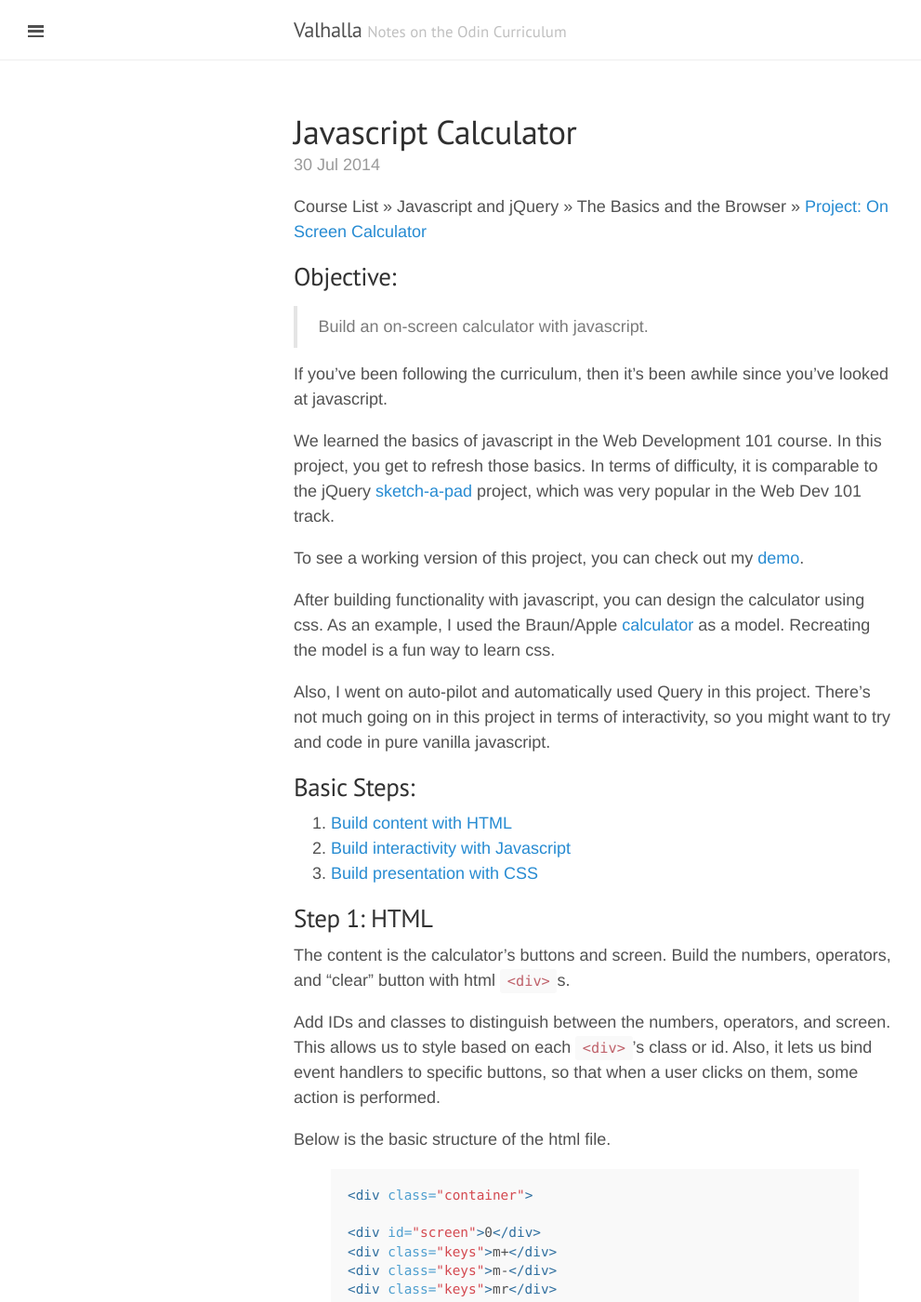
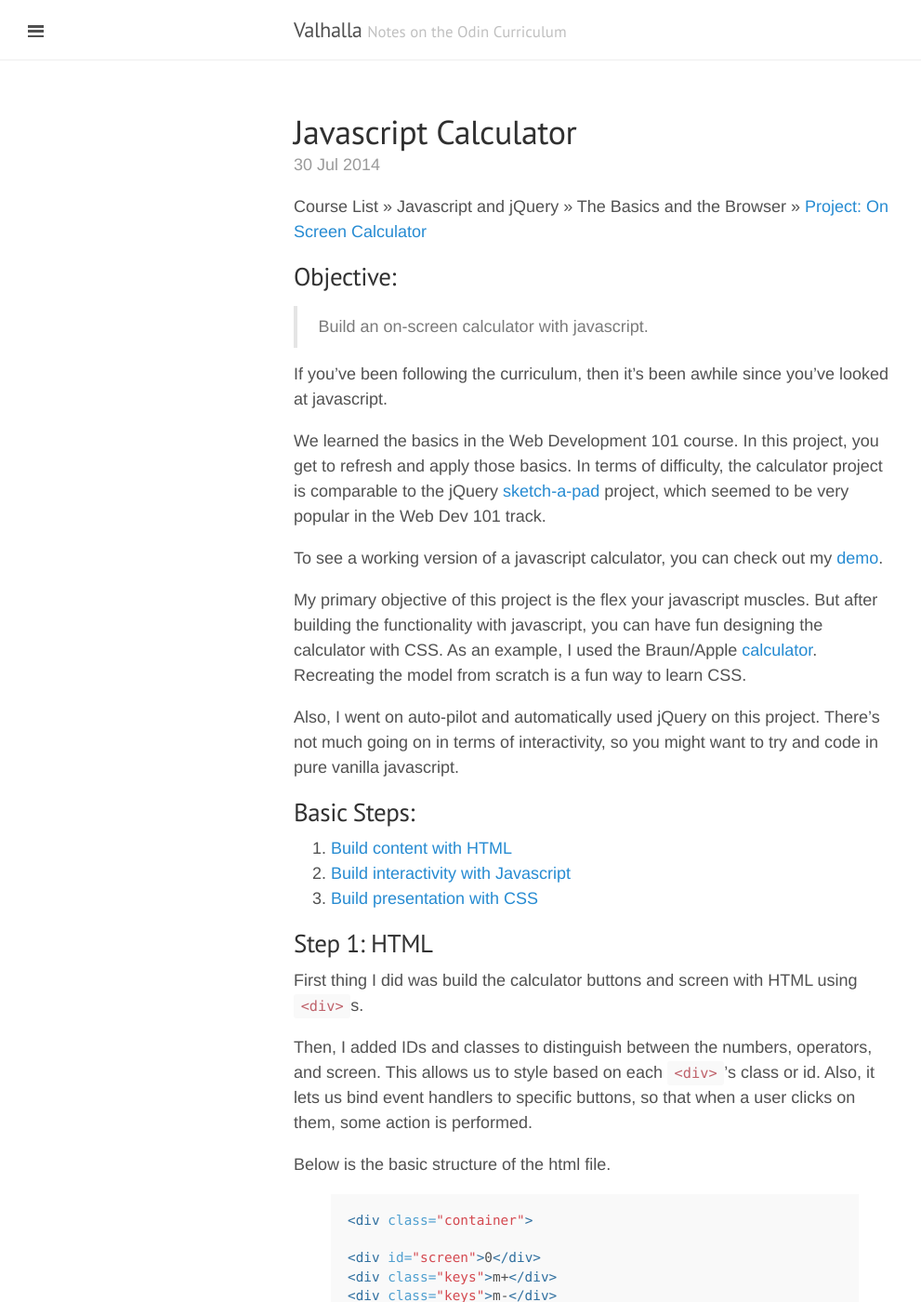
Before and after one commit to Jberczel/jberczel.github.io, a Jekyll site: the page built from _posts/2014-07-30-js-calculator.md, in a window 1280 px wide and 1400 px high. Shown: the whole window at 93% size, without its empty margins (0-991 px from the left). Built offline with Jekyll 4.4.1, drawn with Linux system fonts in a browser that asks for light colours; Markdown is read by kramdown in place of the engine named in the settings; comment, search, counter and statistics services are not loaded.

Commit message:
edit post

```diff
--- a/_posts/2014-07-30-js-calculator.md
+++ b/_posts/2014-07-30-js-calculator.md
@@ -14,19 +14,21 @@ Course List >> Javascript and jQuery >> The Basics and the Browser >>
 If you've been following the curriculum, then it's been awhile since you've looked
 at javascript.
 
-We learned the basics of javascript in the Web Development 101 course.  In this
-project, you get to refresh those basics.  In terms of difficulty, it is comparable
+We learned the basics in the Web Development 101 course.  In this
+project, you get to refresh and apply those basics. In terms of difficulty, the
+calculator project is comparable
 to the jQuery [sketch-a-pad](http://www.theodinproject.com/web-development-101/javascript-and-jquery)
-project, which was very popular in the Web Dev 101 track.
+project, which seemed to be very popular in the Web Dev 101 track.
 
-To see a working version of this project, you can check out my [demo](http://jsfiddle.net/Jberczel/3f3SG/).
+To see a working version of a javascript calculator, you can check out my [demo](http://jsfiddle.net/Jberczel/3f3SG/).
 
 <!--more-->
 
-After building functionality with javascript, you can design the calculator using css.  As an example,
-I used the Braun/Apple [calculator](http://www.cultofmac.com/188753/the-braun-products-that-inspired-apples-iconic-designs-gallery/) as a model.  Recreating the model is a fun way to learn css.
+My primary objective of this project is the flex your javascript muscles. But after building
+the functionality with javascript, you can have fun designing the calculator with CSS.  As an example,
+I used the Braun/Apple [calculator](http://www.cultofmac.com/188753/the-braun-products-that-inspired-apples-iconic-designs-gallery/). Recreating the model from scratch is a fun way to learn CSS.
 
-Also, I went on auto-pilot and automatically used Query in this project. There's not much going on in this project in terms
+Also, I went on auto-pilot and automatically used jQuery on this project. There's not much going on in terms
 of interactivity, so you might want to try and code in pure vanilla javascript.
 
 
@@ -39,10 +41,9 @@ of interactivity, so you might want to try and code in pure vanilla javascript.
 <a name="step1"></a>
 ## Step 1: HTML
 
-The content is the calculator's buttons and screen.  Build the numbers,
-operators, and "clear" button with html `<div>`s.
+First thing I did was build the calculator buttons and screen with HTML using `<div>`s.
 
-Add IDs and classes to distinguish between the numbers, operators, and screen.
+Then, I added IDs and classes to distinguish between the numbers, operators, and screen.
 This allows us to style based on each `<div>`'s class or id.  Also, it lets us bind
 event handlers to specific buttons, so that when a user clicks on them, some action
 is performed.
```
